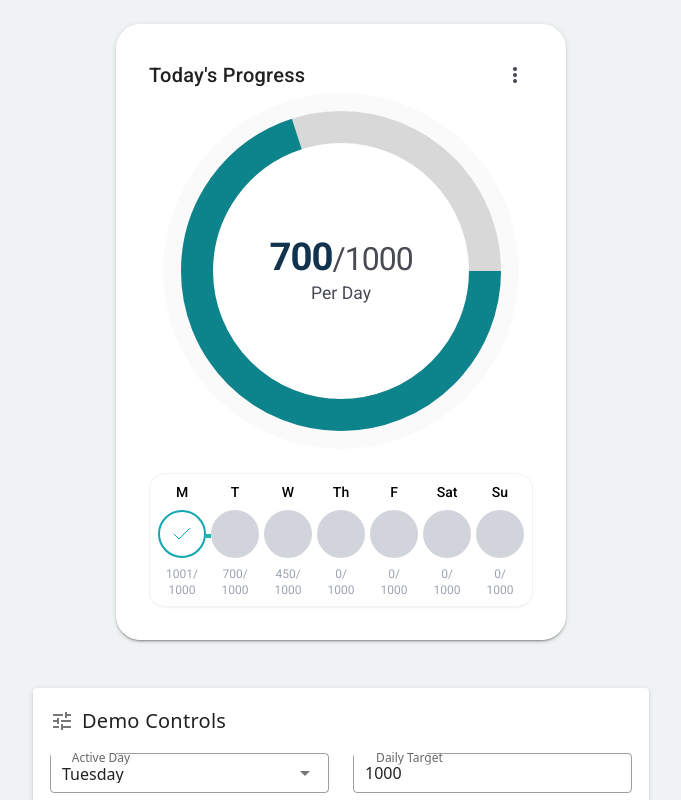
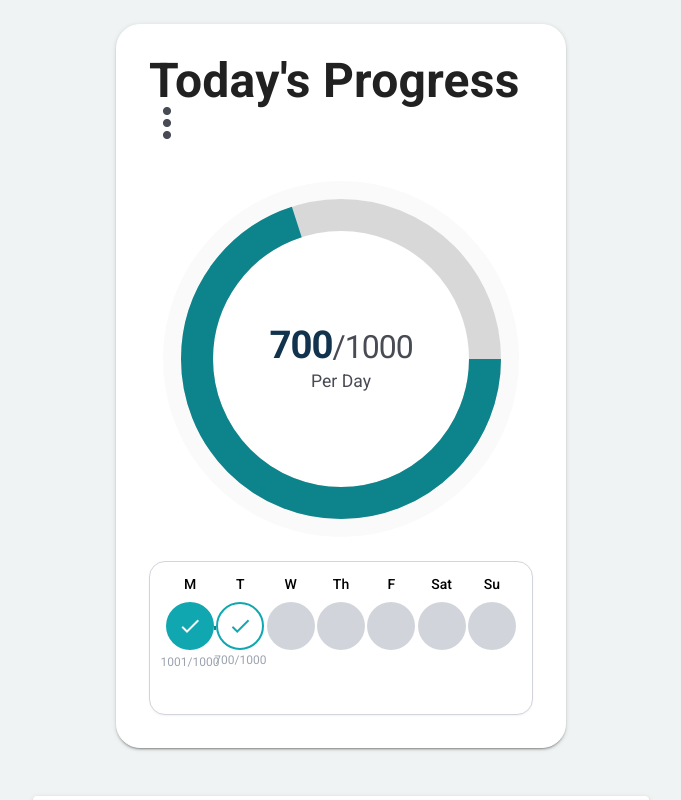
Before and after one commit to Abderrahmenla/vue-test, a Nuxt app: page / in a window 1280 px wide. Shown: the top 800 px of the page, without its empty margins (299-980 px from the left). Built offline with nearby package versions, Linux system fonts and the light colour scheme.

Commit message:
final version

```diff
--- a/components/ProgressCard.vue
+++ b/components/ProgressCard.vue
@@ -1,7 +1,7 @@
 <template>
   <v-card class="progress-card elevation-2 p-8 rounded-xl">
-    <v-row class="flex items-center justify-between w-full " no-gutters>
-      <v-card-title class="headline font-weight-bold mb-0 !p-0">Today's Progress</v-card-title>
+    <v-row class="flex items-center justify-between w-full !mb-10" no-gutters>
+      <v-card-title class="heading font-bold  !p-0"> <span class="text-5xl" >Today's Progress </span> </v-card-title>
       <v-menu
         v-model="menu"
         :close-on-content-click="false"
@@ -14,7 +14,7 @@
             v-bind="attrs"
             v-on="on"
           >
-            <v-icon color="#484a54">mdi-dots-vertical</v-icon>
+            <v-icon size="48" color="#484a54">mdi-dots-vertical</v-icon>
           </v-btn>
         </template>
         <v-list>
@@ -27,10 +27,9 @@
       </v-menu>
     </v-row>
     <div class="progress-center-wrap flex justify-center items-center mb-8">
-      <v-tooltip bottom v-if="progressPercentage < 100">
+      <v-tooltip :attach="true" top v-if="progressPercentage < 100">
         <template v-slot:activator="{ on, attrs }">
-          <div v-on="on" v-bind="attrs">
-            <div class="rounded-full border-[18px] border-[#fafafa]" >
+            <div v-on="on" v-bind="attrs" class="rounded-full border-[18px] border-[#fafafa]" >
               <v-progress-circular
                 :size="320"
                 :width="32"
@@ -48,9 +47,8 @@
                 </div>
               </v-progress-circular>
             </div>
-          </div>
         </template>
-        <span>Keep going — {{ wordsToTarget }} words to target!</span>
+        <span class="text-white text-xl">Keep going — {{ wordsToTarget }} words to target!</span>
       </v-tooltip>
       <div v-else class="rounded-full border-[18px] border-[#fafafa]" >
         <v-progress-circular
--- a/components/WeeklyProgressTracker.vue
+++ b/components/WeeklyProgressTracker.vue
@@ -1,7 +1,5 @@
 <template>
-  <div class="bg-white flex items-center justify-center p-2 rounded-2xl shadow-sm border border-gray-100 w-full mx-auto">
-    <!-- Wrapper flex container with equal width children -->
-
+  <div class="bg-white flex items-center justify-center px-4 pt-3 pb-8 rounded-2xl shadow-sm border border-gray-300 w-full mx-auto">
       <div
         v-for="(dayData, index) in weekData"
         :key="index"
@@ -10,51 +8,44 @@
             index === weekData.length-1 ? '' : 'w-full'
           ]"
       >
-        <!-- Day content container -->
-        <div class="gap-y-2 h-full">
-          <!-- Day Label -->
+        <div class="h-full">
           <div class="text-black font-medium text-sm text-center">
             {{ dayData.day }}
           </div>
 
-          <!-- Progress Circle -->
           <div
             :class="[
-              'w-12 h-12 rounded-full flex items-center justify-center transition-all duration-200 my-2',
-              getCircleClasses(getDayStatus(dayData, index))
+              'w-12 h-12 rounded-full flex items-center justify-center transition-all duration-200 mt-2 mb-8 relative',
+              getCircleClasses(dayData, index)
             ]"
           >
-            <!-- Check Icon -->
-            <svg
-              v-if="getDayStatus(dayData, index) === 'active-completed' || getDayStatus(dayData, index) === 'completed'"
-              class="w-6 h-6"
-              fill="none"
-              stroke="currentColor"
-              viewBox="0 0 24 24"
-            >
-              <polyline points="20,6 9,17 4,12"></polyline>
-            </svg>
+
+
+            <v-icon v-if="dayData.completed >= dayData.total || activeDay === index" size="24" :color=" dayData.completed >= dayData.total  ? '#fff' : '#10a7b0'">mdi-check</v-icon>
+
+            <div :class="['text-gray-400 text-xs text-center absolute bottom-[-20px] left-1/2 -translate-x-1/2',
+              activeDay < index ? 'hidden'  : ''
+            ]">
+
+               {{ dayData.completed }}/{{ dayData.total }}
+
+            </div>
           </div>
 
-          <!-- Progress Numbers -->
-            <div class="text-gray-400 text-xs text-center">
-             <span>{{ dayData.completed }}/ </span> <br/> <span>{{ dayData.total }}</span>
-            </div>
         </div>
 
         <!-- Connector Line (attached to each day except the last) -->
         <div
           v-if="index < weekData.length - 1"
           :class="[
-            'h-1 flex transition-all duration-200 flex-grow mb-2',
+            'h-1 flex transition-all duration-200 flex-grow ',
             getConnectorClasses(
-              getDayStatus(dayData, index),
-              getDayStatus(weekData[index + 1], index + 1)
+              index,
+              weekData[index + 1]
             )
           ]"
         />
       </div>
-
   </div>
 </template>
 
@@ -86,43 +77,51 @@ export default {
         day,
         completed: this.history[index],
         total: this.dailyTarget,
-        status: this.history[index] >= this.dailyTarget ? 'completed' : 'pending'
       }))
     }
   },
   methods: {
-    getDayStatus(day, index) {
-      if (index === this.activeDay && day.completed >= day.total) return 'active-completed'
-      if (day.completed >= day.total) return 'completed'
-      return 'pending'
+    isDayCompleted(day) {
+       return day.completed >= day.total
+    },
+    isActiveDay(index) {
+      return index === this.activeDay
     },
 
-    getCircleClasses(status) {
-      switch (status) {
-        case 'active-completed':
-          return 'bg-[#10a7b0] text-white border-[#10a7b0]'
-        case 'completed':
-          return 'bg-white text-[#10a7b0] border-[#10a7b0] border-2'
-        case 'pending':
-          return 'bg-gray-300 text-gray-500 border-gray-300'
-        default:
-          return 'bg-gray-300 text-gray-500 border-gray-300'
+    getCircleClasses(day, index) {
+      const isCompleted = this.isDayCompleted(day);
+      const isActive = this.isActiveDay(index);
+
+      const classes = [
+        'w-12 h-12 rounded-full flex items-center justify-center transition-all duration-200 my-2',
+      ];
+
+      if (isActive) {
+        // Active day styling: white background, teal border, and teal text
+        classes.push('bg-white border-2 border-[#10a7b0]');
+        // Text color is teal for active day
+        classes.push('text-[#10a7b0]');
+
+      } else {
+        // Non-active day styling: filled teal if completed, grey if incomplete
+        if (isCompleted) {
+          classes.push('bg-[#10a7b0] text-white');
+        } else {
+          classes.push('bg-gray-300 text-gray-500');
+        }
       }
+
+      return classes;
     },
 
-    getConnectorClasses(currentStatus, nextStatus) {
-      const isCurrentCompleted = currentStatus === 'completed' || currentStatus === 'active-completed'
-      const isNextCompleted = nextStatus === 'completed' || nextStatus === 'active-completed'
+    getConnectorClasses(currentDay ,nextDay) {
+      const isNextCompleted = this.isDayCompleted(nextDay);
 
-      if (isCurrentCompleted && isNextCompleted) {
-        return 'bg-teal-500'
+      if (isNextCompleted || this.activeDay === currentDay + 1) {
+        return 'bg-[#0d848b]';
       }
 
-      // If the current day is completed (active or not) and the next is pending, the line should still be active color up to the next point.
-      if (isCurrentCompleted && nextStatus === 'pending') {
-           return 'bg-teal-500'
-      }
-      return 'bg-transparent'
+      return 'bg-transparent'; // Grey connector otherwise
     }
   }
 }
--- a/pages/index.vue
+++ b/pages/index.vue
@@ -27,6 +27,8 @@
                   label="Active Day"
                   outlined
                   dense
+                  item-text="text"
+                  item-value="value"
                 />
               </v-col>
               <v-col cols="12" sm="6">
```
